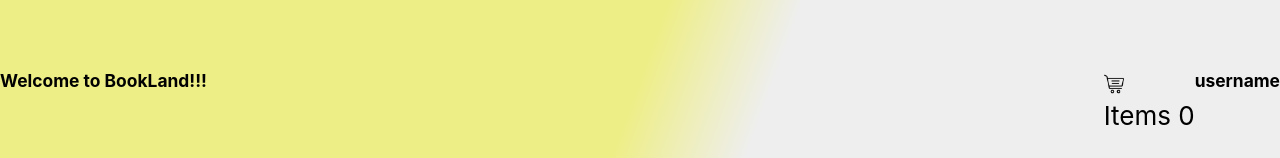
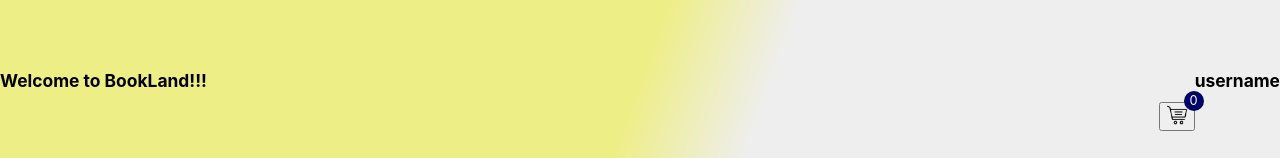
Before and after one commit to madhuri-anumula/AffinityQuestions, a React (Create React App) app in the folder shopping-cart/: page / in a window 1280 px wide. Shown: the top 158 px of the page. Built offline with nearby package versions, Linux system fonts and the light colour scheme.

Commit message:
css for displaying cart

```diff
--- a/shopping-cart/src/components/App/App.js
+++ b/shopping-cart/src/components/App/App.js
@@ -12,19 +12,29 @@ function App(props) {
   const [categoryName, setCategoryName] = useState("Fiction");
   const [cartItems, setCartItems] = useState([]);
 
+
   const handleCategoryChange = event => {
     setCategoryName(event.currentTarget.value);
   };
 
+
+
+  const handleItemRemove = event=>
+  {
+    //remove
+  }
+
   const handleAddToCart = event => {
-    setCartItems(current => [...current,event.currentTarget.value]);
+    const productsForCart = productListData.filter(product => product.name == event.currentTarget.value)
+    setCartItems(current => [...current,productsForCart[0]]);
+
   };
 
   const productsByCategory = productListData.filter(product => product.category== categoryName)
 
   return (
     <div>
-      <Header cartItems={cartItems} />
+      <Header cartItems = {cartItems} />
       <div class="main">
 
         <CategoryList handleCategoryChange= {handleCategoryChange}/>
--- a/shopping-cart/src/components/Header/Cart/Cart.css
+++ b/shopping-cart/src/components/Header/Cart/Cart.css
@@ -7,3 +7,49 @@ box-sizing: border-box;
 align-items: center;
 margin-top: 0vmin;
 }
+.cart{
+    position : relative;
+
+}
+.cartDetails
+{
+    position: absolute;
+    top: 100%;
+    right: 0;
+    width: 400px;
+    height: 400px;
+    /* margin-left: -200px; */
+    margin-top: 0;
+    z-index: 100;
+    background: white;
+    padding: 2px;
+    font: 10pt tahoma;
+    border: 1px solid gray;
+}
+.cartImg
+{
+
+    border: solid;
+    display: inline-flex;
+}
+
+.cartSummary
+{
+    position: relative;
+}
+
+.itemCount
+{
+    background-color: #006;
+    color: #fff;
+    width: 20px;
+    height: 20px;
+    font-size: 0.8rem;
+    text-align: center;
+    vertical-align: middle;
+    line-height: 1.2rem;
+    border-radius: 20px;
+    position: absolute;
+    top: -9px;
+    right: -9px;
+}
--- a/shopping-cart/src/components/Header/Cart/Cart.js
+++ b/shopping-cart/src/components/Header/Cart/Cart.js
@@ -1,15 +1,63 @@
-import React from 'react';
+import React,{useState} from 'react';
+import cart from './Cart.png';
+import './Cart.css';
+
+
 
 
 function Cart(props) {
-  return(
-  <div>
-   <div className="cartItem">
-            <img src={bookImg} alt="Book Image" width="120px" height="120px" />
-          </div>
-            <h6>{ props.product.name }</h6>
-            <button className="button">Remove</button>
-  </div>
+
+  const [isCartOpen, setIsCartOpen] = useState(false);
+
+  const handleDisplayCart = event => {
+    console.log("in togge");
+    setIsCartOpen(!isCartOpen);
+  }
+
+  const productQuantity = props.items.reduce((acc, value) => {
+    if (!acc[value.name]) {
+      acc[value.name] = 1;
+    } else {
+      acc[value.name]++;
+    }
+
+    return acc;
+  }, {});
+
+  const renderCart = () =>{
+    if (isCartOpen)
+    {
+      console.log("in render");
+     return <ol className="cartDetails">
+        {Object.keys(productQuantity).map(book => (
+          <li>{book}: Quantity {productQuantity[book]} <button value={book} >Remove</button></li>
+
+        ))}
+      </ol>
+    }
+  };
+
+ return(
+      <div className="cart">
+        <div className="cartSummary">
+         <button> <img src={cart} alt="cart" width="20px" height="20px" onClick={handleDisplayCart}></img></button>
+          <div className="itemCount">{props.items.length}</div>
+        </div>
+
+
+       {renderCart()}
+
+      </div>
   );
+
+  // <div>
+  //   <div className="cartItem">
+  //             <img src={bookImg} alt="Book Image" width="120px" height="120px" />
+  //           </div>
+  //             <h6>{ props.productsForCart.name }</h6>
+  //             <button className="button" value=  { props.productsForCart.name }  handleItemRemove={handleItemRemove}>Remove</button>
+  //   </div>
+
 }
+
 export default Cart;
--- a/shopping-cart/src/components/Header/Header.js
+++ b/shopping-cart/src/components/Header/Header.js
@@ -1,18 +1,16 @@
 import React from 'react';
 import './Header.css';
-import cart from './Cart.png';
+import Cart from './Cart/Cart';
 
 
-function Header({cartItems}) {
+
+
+function Header({cartItems},{isCartOpen}) {
     return (
       <div className="header">
         <h6>Welcome to BookLand!!!</h6>
         <div className="cartUserSection">
-          <div className="cart">
-            <img src={cart} alt="cart" width="20px" height="20px onlick"></img>
-            <div> Items {cartItems.length}</div>
-          </div>
-
+          <Cart items={cartItems}></Cart>
           <div class="userName">
             <h6>username</h6>
           </div>
```
Also changed, not shown: shopping-cart/src/components/Header/Cart/Cart.png (renamed from shopping-cart/src/components/Header/Cart.png).
